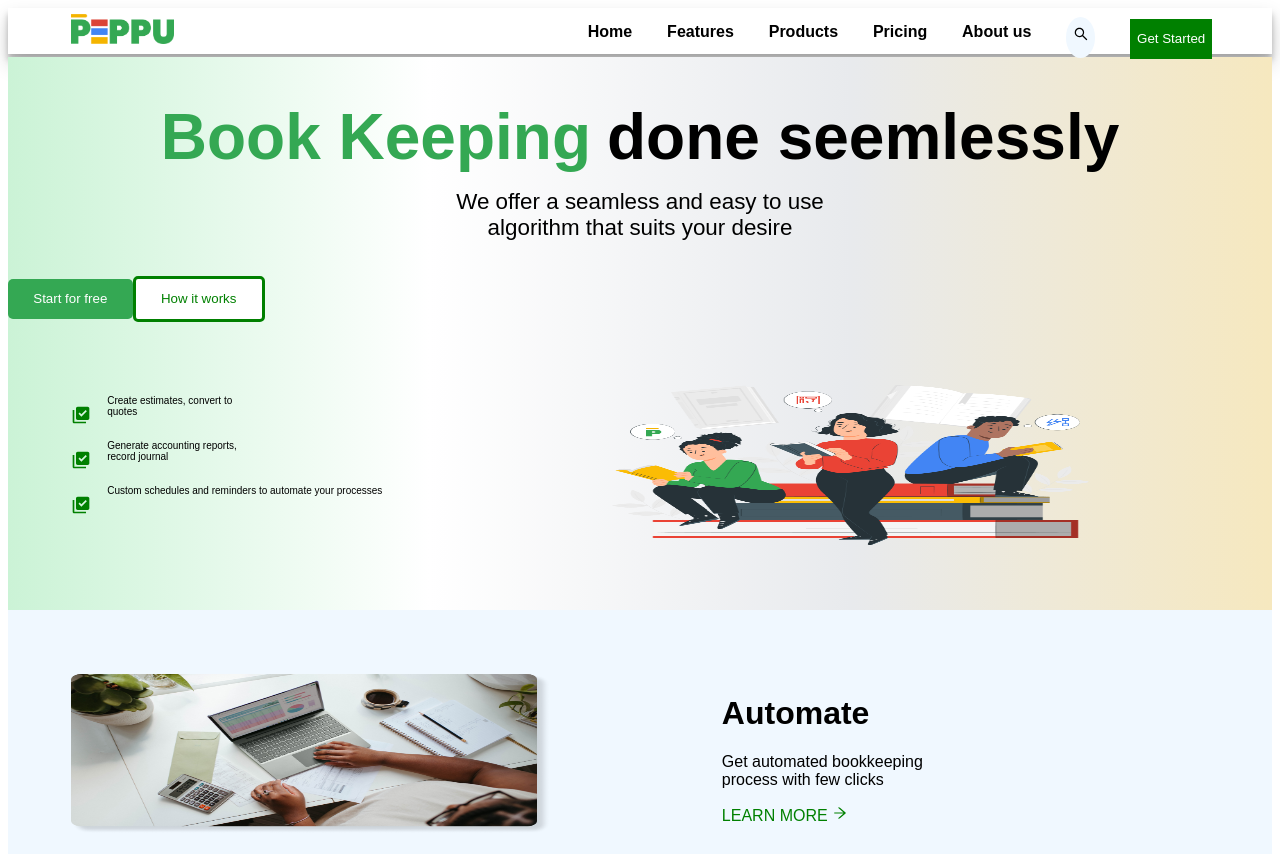
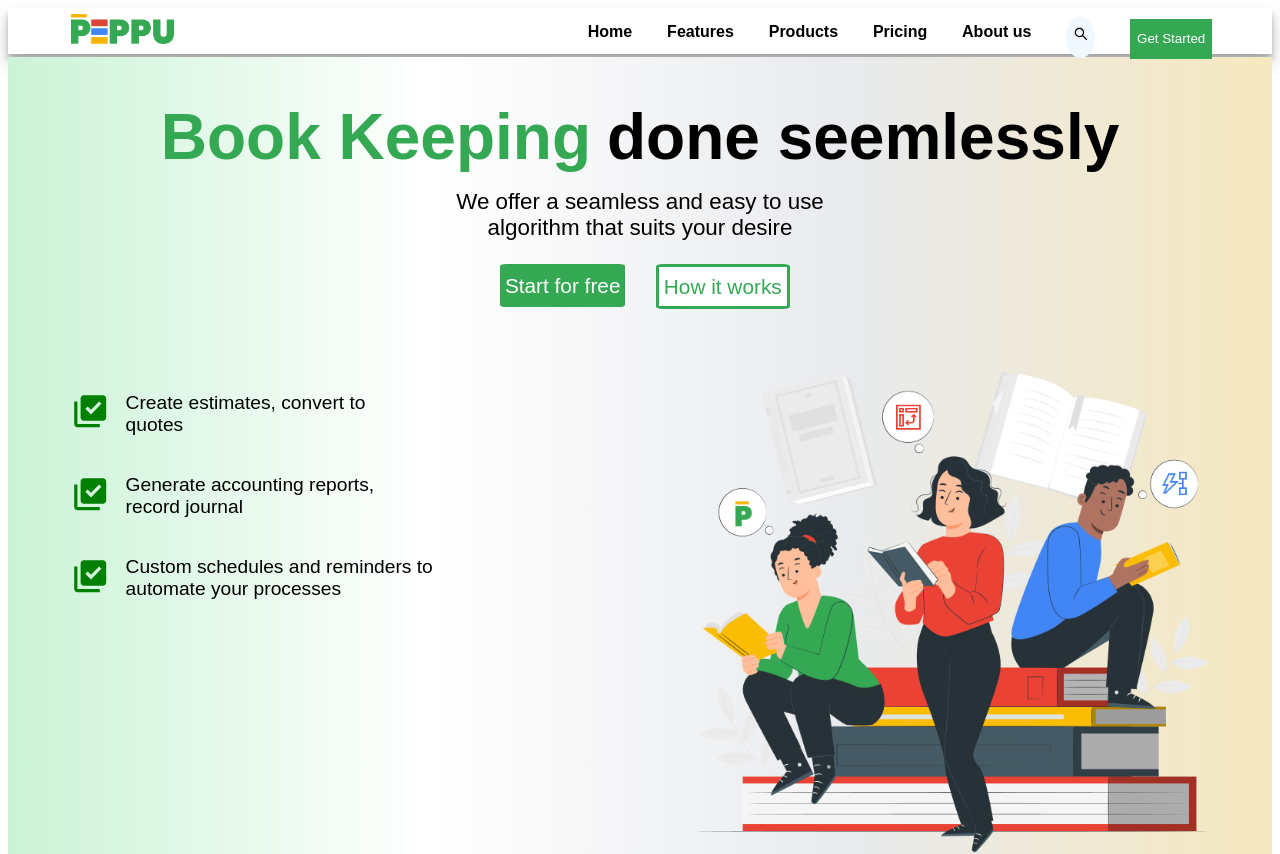
Before and after one commit to Peppu-Group/Peppu-books-frontend, a React (Vite) app: page / in a window 1280 px wide. Shown: the top 854 px of the page. Built offline with nearby package versions, Linux system fonts and the light colour scheme.

Commit message:
body1 font-size and color adjusted

```diff
--- a/src/App.css
+++ b/src/App.css
@@ -63,7 +63,7 @@ a{
 
     height: 5vh;
     margin-top: 25%;
-    background-color: green;
+    background-color: #34a853;
     color: white;
     border-style: none;
     padding: 1.5% 10%;
@@ -89,34 +89,31 @@ a{
     display: flex;
     flex-direction: row;
     justify-content: center;
-    gap: 1rem;
-
+    gap: 2.5rem;
 }
-.body-buttons button{
-    font-size:1.6rem;
+.body-buttons a button{
+    font-size:1.3rem;
 }
-.button-green{
+.button-green,.button-white{
     width: auto;
-    height: 15%;
+    height: auto;
     margin-top: 1%;
     background-color: #34a853;
     color: white;
     border-style: none;
-    padding: 1% 2%;
-    border-radius: 5px;
+    padding: 8% 4%;
+    border-radius: 5%;
 }
 .button-white{
-    width: auto;
-    height: 15%;
-    margin-top: 1%;
+
     background-color: white;
-    border-style: none;
-    padding: 1% 2%;
-    border: solid green;
-    color: green;
-    border-radius: 5px;
+    border: solid #34a853;
+    color: #34a853;
+    padding: 6% 4%;
 }
-
+.check-offers{
+    font-size: 1.2rem;
+}
 .offers-main{
     display: flex;
     flex-direction: row;
@@ -145,8 +142,8 @@ a{
     font-size: 200%;
 }
 .image img{
-    width: 30rem;
-    height: 10rem;
+    width:40vw;
+    height: 60vh;
 }
 
 .Automate-container{
--- a/src/Pages/Homepage.jsx
+++ b/src/Pages/Homepage.jsx
@@ -42,15 +42,15 @@ const Homepage = () => {
 
 
 
-
+  <div className='body-buttons '>
               <a href="/getstarted">
-                 <button className='button-green'>Start for free</button>
+                 <button className='button-green'>Start&nbsp;for&nbsp;free</button>
               </a>
              <a href="/about">
-                <button className='button-white'>How it works</button>
+                <button className='button-white'>How&nbsp;it&nbsp;works</button>
              </a>
 
-
+             </div>
              {/** list of features*/}
             <div className='offers-main'>
                <div className='check-offers'>
```
